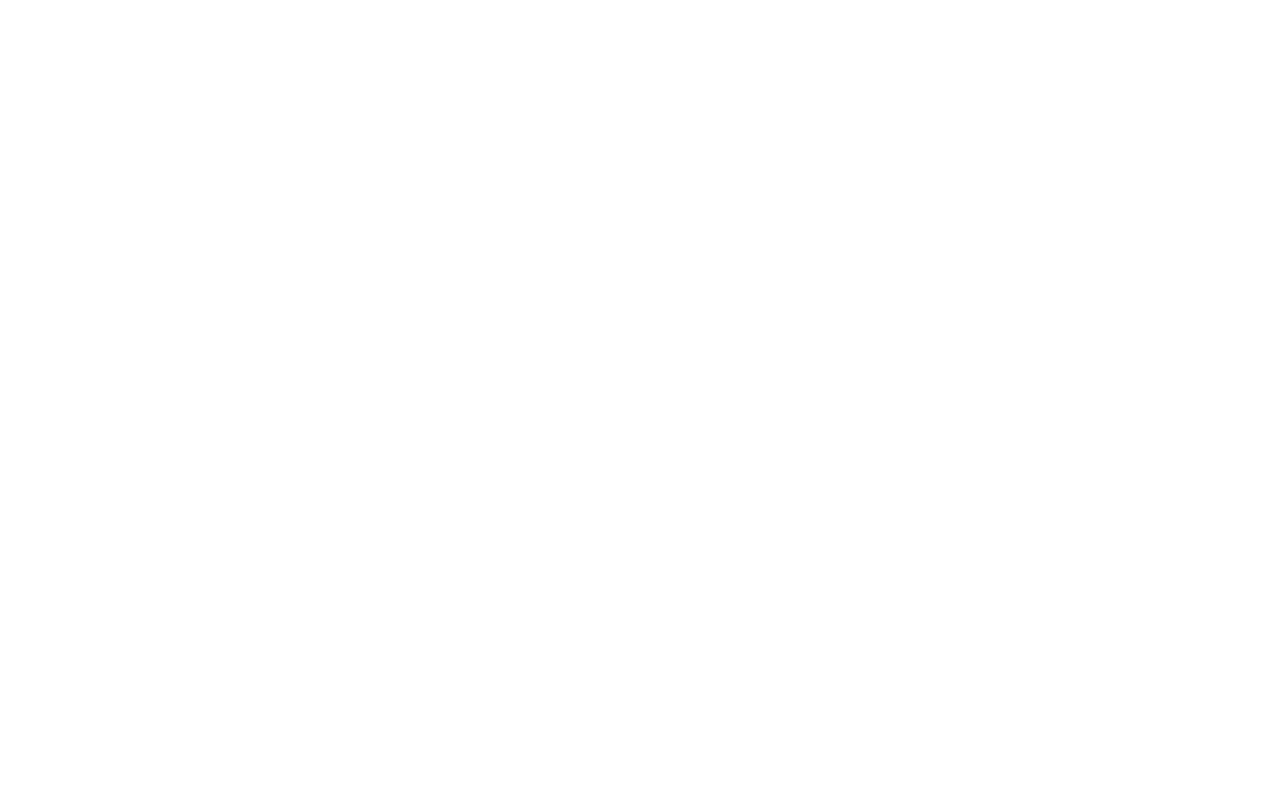
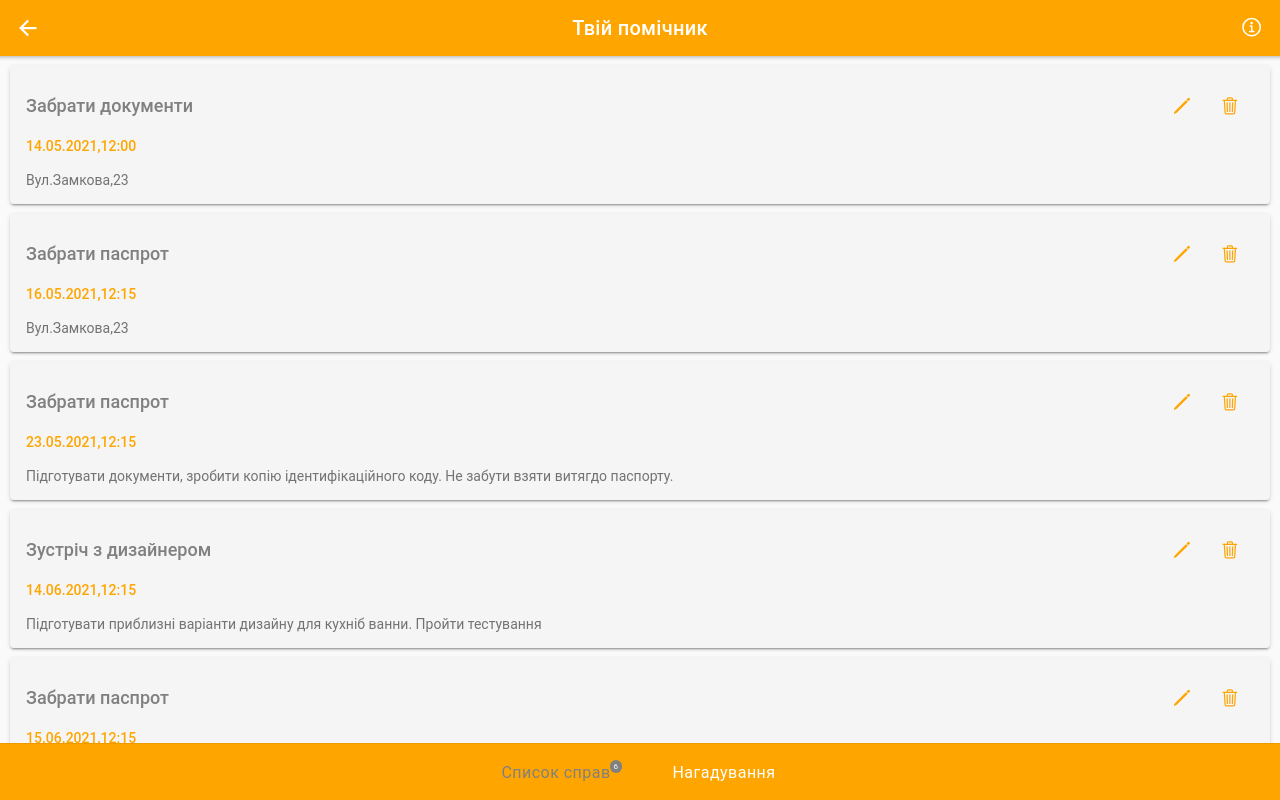
Before and after one commit to SolyaHetman/Mobile-App, a React (Create React App) app: page /home/schedule/toDoList in a window 1280 px wide. Built offline with nearby package versions, Linux system fonts and the light colour scheme.

Commit message:
aded tab component, create list of notes

```diff
--- a/src/App.tsx
+++ b/src/App.tsx
@@ -5,6 +5,7 @@
 import StartTrainingPage from './pages/Training/StartTrainingPage';
 import SettingTrainingPage from './pages/Training/SettingTrainigPage';
 import TrainingsPage from './pages/Training/TrainingsPages';
+import ToDoListPage from './pages/ToDoList/ToDoListPage';
 
 /* Core CSS required for Ionic components to work properly */
 import '@ionic/react/css/core.css';
@@ -44,6 +45,10 @@
         <Route exact path="/trainings">
           <TrainingsPage />
         </Route>
+        {/* <Route exact path="/home/schedule">
+          <ToDoListPage />
+        </Route> */}
+        <ToDoListPage />
       </IonRouterOutlet>
     </IonReactRouter>
   </IonApp>
--- a/src/components/MainMenu/MainMenu.tsx
+++ b/src/components/MainMenu/MainMenu.tsx
@@ -7,7 +7,7 @@
     <>
     <div className="mainMenu">
       <div>
-         <IonCard className="card">
+         <IonCard className="card" routerLink='/home/schedule'>
           <IonCardHeader>
             <IonCardTitle className="mainTitleMenu">Список справ</IonCardTitle>
           </IonCardHeader>
--- /dev/null
+++ b/src/components/ToDoList/Reminder.tsx
@@ -0,0 +1,14 @@
+import React from 'react';
+import {  IonPage, IonHeader, IonContent } from '@ionic/react';
+import { Redirect, Route } from 'react-router-dom';
+import './TabBar.css';
+
+const Reminder: React.FC = () => {
+  return (
+    <>
+    <div>Reminder</div>
+    </>
+  );
+}
+
+export default Reminder;
--- /dev/null
+++ b/src/components/ToDoList/TabBar.css
@@ -0,0 +1,19 @@
+ion-tab-bar {
+    background: orange;
+}
+
+ion-tab-button {
+    --background: orange;
+    --color: white;
+    font-size: 16px;
+}
+
+ion-tab-button.tab-selected {
+    --color-selected: grey;
+}
+
+ion-badge {
+    margin-left: 25px;
+    background: grey;
+    color: white;
+}
--- /dev/null
+++ b/src/components/ToDoList/TabBar.tsx
@@ -0,0 +1,33 @@
+import React, { FC } from 'react';
+import {  IonTabs, IonTabBar, IonTabButton, IonLabel, IonBadge, IonRouterOutlet  } from '@ionic/react';
+import { Redirect, Route } from 'react-router-dom';
+import './TabBar.css';
+import ToDoList from './ToDoList';
+import Reminder from './Reminder'
+
+const TabBar: FC = () => {
+  return (
+    <>
+    <IonTabs>
+        <IonRouterOutlet>
+            <Route path="/home/schedule/toDoList" component={ToDoList} exact />
+            <Route path="/home/schedule/reminder" component={Reminder}  exact />
+            <Route exact path="/home/schedule" render={() => <Redirect to="/home/schedule/toDoList" />} />
+        </IonRouterOutlet>
+
+        <IonTabBar slot="bottom">
+            <IonTabButton tab="toDoList" href="/home/schedule/toDoList">
+                <IonLabel>Список справ</IonLabel>
+                <IonBadge>6</IonBadge>
+            </IonTabButton>
+
+            <IonTabButton tab="reminder" href="/home/schedule/reminder">
+                <IonLabel>Нагадування</IonLabel>
+            </IonTabButton>
+        </IonTabBar>
+  </IonTabs>
+    </>
+  );
+}
+
+export default TabBar;
--- /dev/null
+++ b/src/components/ToDoList/ToDoList.css
@@ -0,0 +1,19 @@
+.cardNoteTitle {
+    font-size: 18px;
+    color: grey;
+}
+
+.cardNoteSubTitle {
+    color: orange;
+}
+
+.cardNoteHeader {
+    display: flex;
+    align-items: center;
+    justify-content: space-between;
+}
+
+ion-button.cardNoteIcon {
+    color: orange;
+    font-size: 11px;
+}
--- /dev/null
+++ b/src/components/ToDoList/ToDoList.tsx
@@ -0,0 +1,98 @@
+import React, { FC } from 'react';
+import {
+    IonPage,
+    IonContent,
+    IonHeader,
+    IonCard,
+    IonCardHeader,
+    IonCardTitle,
+    IonCardContent,
+    IonCardSubtitle,
+    IonIcon,
+    IonButtons,
+    IonButton
+} from '@ionic/react';
+import Header from '../shared/header/Header';
+import './ToDoList.css';
+import { trashOutline,pencilOutline } from 'ionicons/icons';
+
+
+const notes = [
+    {
+        id: 12,
+        title: 'Забрати документи',
+        date: '14.05.2021',
+        time:'12:00',
+        text: 'Вул.Замкова,23',
+        importance: 1
+    },
+    {
+        id: 13,
+        title: 'Забрати паспрот',
+        date: '16.05.2021',
+        time:'12:15',
+        text: 'Вул.Замкова,23',
+        importance: 1
+    },
+    {
+        id: 14,
+        title: 'Забрати паспрот',
+        date: '23.05.2021',
+        time:'12:15',
+        text: 'Підготувати документи, зробити копію ідентифікаційного коду. Не забути взяти витягдо паспорту.',
+        importance: 2
+    },
+    {
+        id: 15,
+        title: 'Зустріч з дизайнером',
+        date: '14.06.2021',
+        time:'12:15',
+        text: 'Підготувати приблизні варіанти дизайну для кухніб ванни. Пройти тестування',
+        importance: 3
+    },
+    {
+        id: 17,
+        title: 'Забрати паспрот',
+        date: '15.06.2021',
+        time:'12:15',
+        text: 'Вул.Замкова,23',
+        importance: 1
+    }
+]
+
+const ToDoList: FC = () => {
+  return (
+    <IonPage>
+      <IonHeader>
+          <Header title="Твій помічник" page="ToDoListPage"/>
+      </IonHeader>
+      <IonContent fullscreen>
+        { notes.map(note => {
+            return (
+                <IonCard className="cardNotes" key={note.id}>
+                    <IonCardHeader>
+                        <div className="cardNoteHeader">
+                            <IonCardTitle className="cardNoteTitle">{note.title}</IonCardTitle>
+                            <IonButtons>
+                                <IonButton className="cardNoteIcon">
+                                    <IonIcon slot="icon-only" icon={pencilOutline}/>
+                                </IonButton>
+                                <IonButton className="cardNoteIcon">
+                                    <IonIcon slot="icon-only" icon={trashOutline}/>
+                                </IonButton>
+                            </IonButtons>
+                        </div>
+                        <IonCardSubtitle className="cardNoteSubTitle" >{note.date},{note.time}</IonCardSubtitle>
+                    </IonCardHeader>
+                    <IonCardContent className="cardNoteContent">
+                        {note.text}
+                    </IonCardContent>
+                </IonCard>
+            )
+        })}
+      </IonContent>
+    </IonPage>
+  );
+}
+
+export default ToDoList;
--- a/src/components/shared/header/Header.tsx
+++ b/src/components/shared/header/Header.tsx
@@ -12,7 +12,7 @@
     return (
         <>
             <IonToolbar>
-                {(page === "StartTrainingPage" || page === "SettingTrainingPage") &&
+                {(page === "StartTrainingPage" || page === "SettingTrainingPage" || page === "ToDoListPage") &&
                 <IonButtons slot="start">
                      <IonBackButton defaultHref="/"/>
                 </IonButtons>  }
@@ -23,7 +23,7 @@
                         <IonIcon slot="icon-only" icon={settingsOutline}/>
                     </IonButton>
                 </IonButtons>}
-                {(page === "MainPage" || page === "SettingTrainingPage") &&
+                {(page === "MainPage" || page === "SettingTrainingPage" || page === "ToDoListPage") &&
                 <IonButtons slot="end">
                     <IonButton>
                         <IonIcon slot="icon-only" icon={informationCircleOutline}/>
--- /dev/null
+++ b/src/pages/ToDoList/ToDoListPage.tsx
@@ -0,0 +1,14 @@
+import React from 'react';
+import { IonContent, IonPage, IonHeader, IonFooter } from '@ionic/react';
+import Header from '../../components/shared/header/Header';
+import TabBar  from '../../components/ToDoList/TabBar';
+import Footer from '../../components/shared/footer/Footer';
+
+
+const ToDoListPage: React.FC = () => {
+  return (
+    <TabBar />
+  );
+};
+
+export default ToDoListPage;
```
